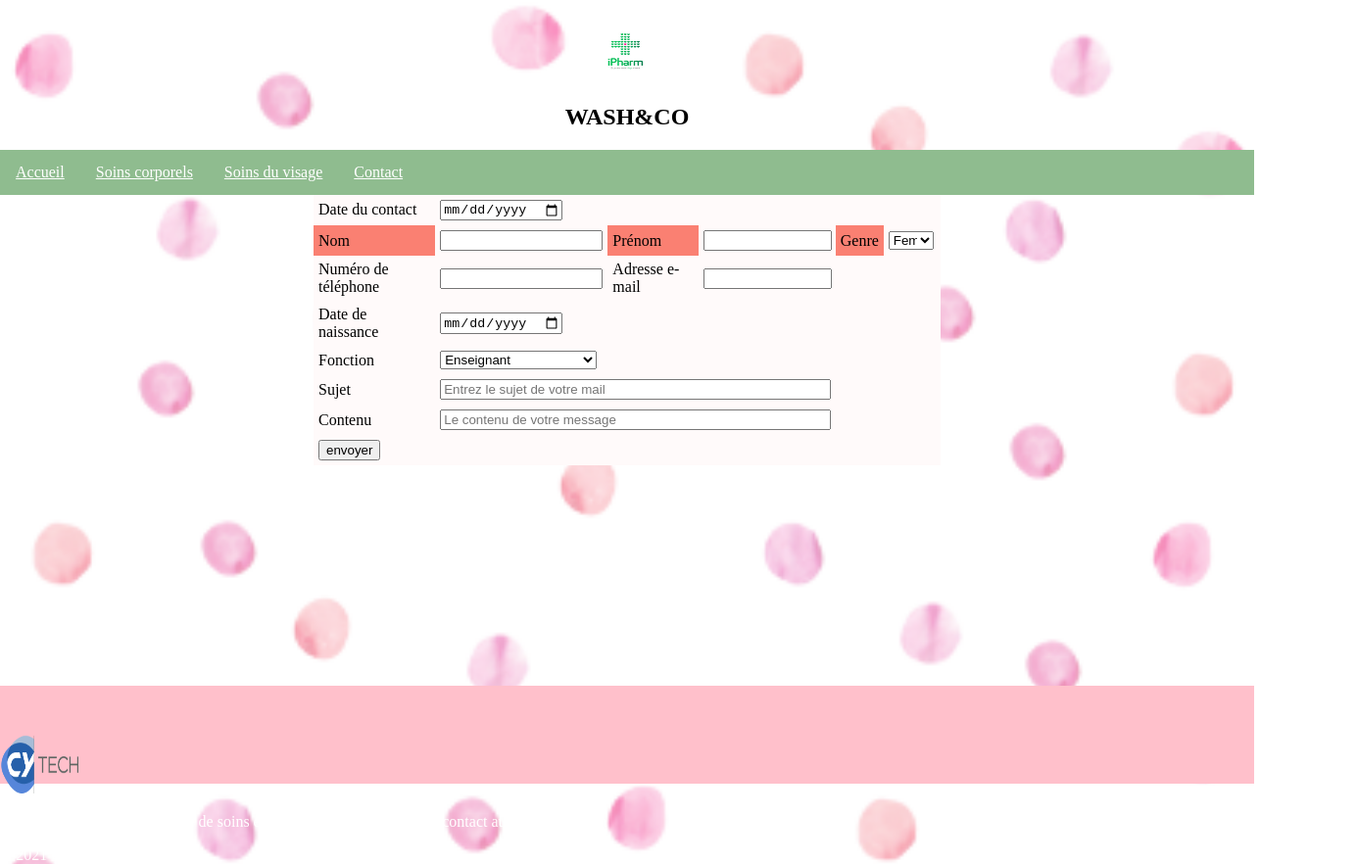
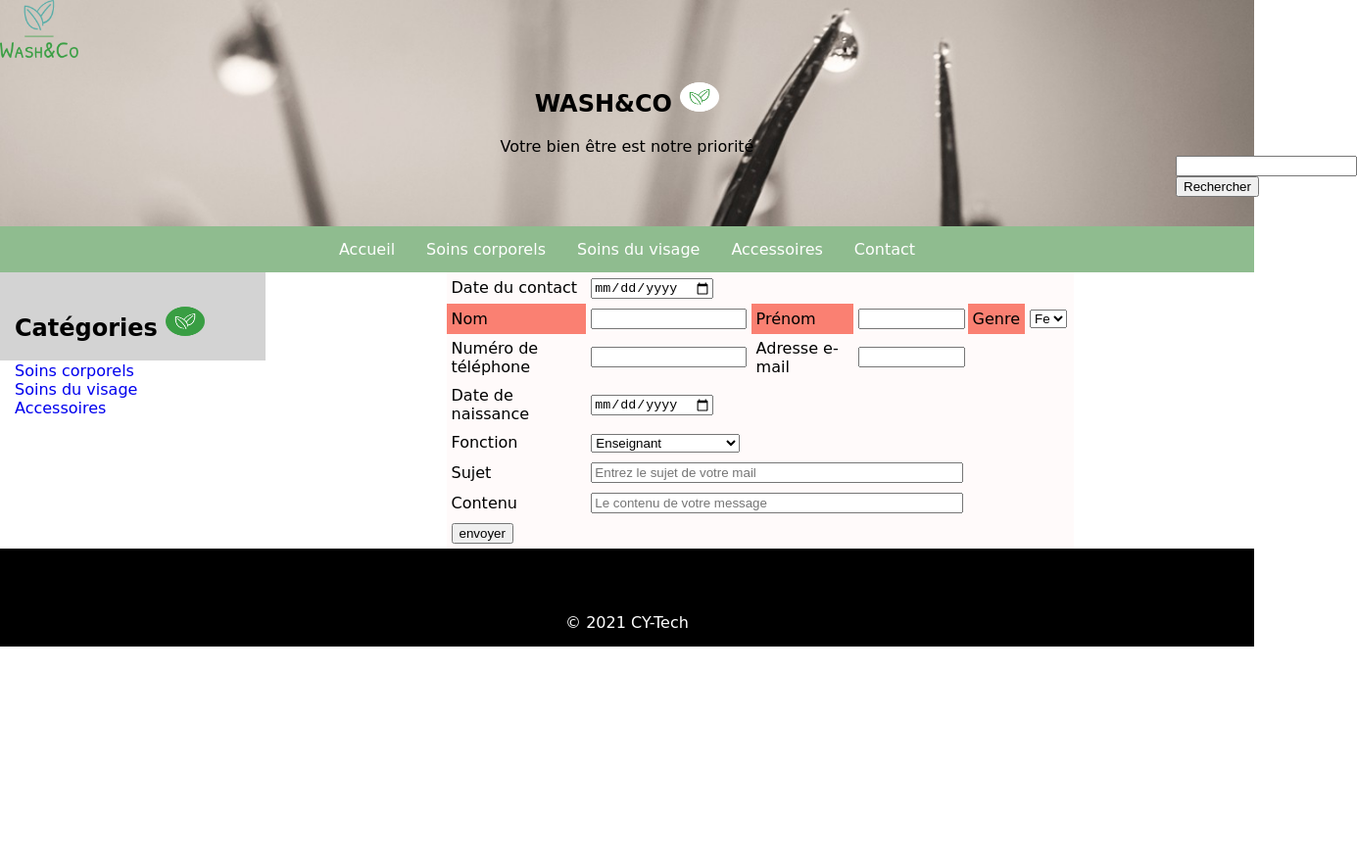
Before and after one commit to 1062334611/ProjetWASH-CO, a plain HTML site: page projet/projet/contact.html in a window 1280 px wide. Shown: the whole page at 98% size, 1385 px wide, since content can reach past the window. After the commit the page ends 800 px from the top, so only its background shows below. Drawn offline with Linux system fonts and the light colour scheme.

Commit message:
Add files via upload

```diff
--- a/projet/projet/contact.html
+++ b/projet/projet/contact.html
@@ -4,28 +4,41 @@
 <head>
     <meta charset="utf-8" />
     <title></title>
-<link rel="stylesheet" type="text/css" href="css/accueil.css">
+    <link rel="stylesheet" href="css/contact.css" />
 </head>
 <body>
-
-
-        <h2> <center> <img src="img/logo/pharmacie.png" alt="Logo" /> </center></h2>
-        <h2> <center> WASH&CO </center></h2>
+    <header>
+        <img id="logo" src="img/logo/logo_small.png" alt="Logo" />
+        <h2> <center> WASH&CO <img id="logo2" src="img/logo/logo_small_icon_only.png" alt="Logo2" /> </center></h2>
+        <center>Votre bien être est notre priorité</center>
+        <form>
+            <div id="search">
+                <input type="search" id="maRecherche" name="q">
+                <button id="bouton">Rechercher</button>
+            </div>
+        </form>
 
         <nav>
+
             <ul>
                 <li><a href="index.html"> Accueil</a></li>
-                <li><a href="index.html">Soins corporels</a></li>
-                <li><a href="soinsDuvisage.html">Soins du visage</a></li>
+                <li><a href="SoinsCorp.html">Soins corporels</a></li>
+                <li><a href="index.html">Soins du visage</a></li>
+                <li><a href="accessoires.html">Accessoires</a></li>
                 <li><a href="contact.html">Contact</a></li>
             </ul>
 
         </nav>
     </header>
 
+    <aside>
+        <h2>Catégories <img id="logo3" src="img/logo/logo_small_icon_only_inverted.png" alt="logo3" /></h2>
+        <a href="SoinsCorp.html">Soins corporels</a><br />
+        <a href="index.html">Soins du visage</a><br />
+        <a href="accessoires.html">Accessoires</a>
+    </aside>
 
-
-    <table style="border:1px;margin:0 auto; background: snow" width="50%" cellpadding="5" cellspacing="0">
+     <table style="border:1px;margin:0 auto; background: snow" width="50%" cellpadding="5" cellspacing="0">
 
     <tr>
     <td>Date du contact </td>
@@ -85,22 +98,8 @@
 
 
 
-
-
-
-
-
-
-
 </body>
 <footer>
-    <div>
-
-    <img src="img/logo/cytech.png" alt="Logo"/>
-     <p>Bienvenue dans votre boutique de soins en ligne. N'hésitez pas à nous contact au moindre besoin</p>
-</div>
-
-    <p>© 2021 CY-Tech</p>
-
+    <p><center> © 2021 CY-Tech </center></p>
 </footer>
 </html>
```
